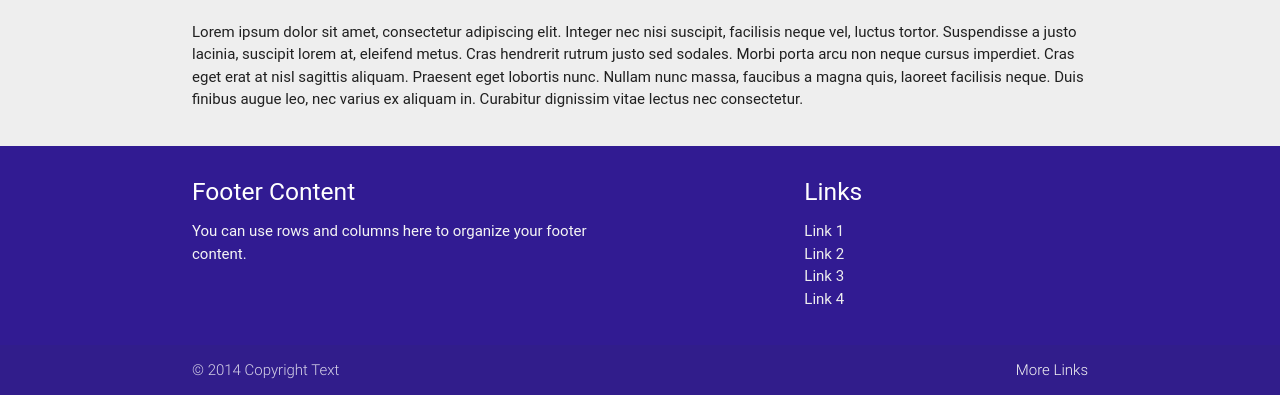
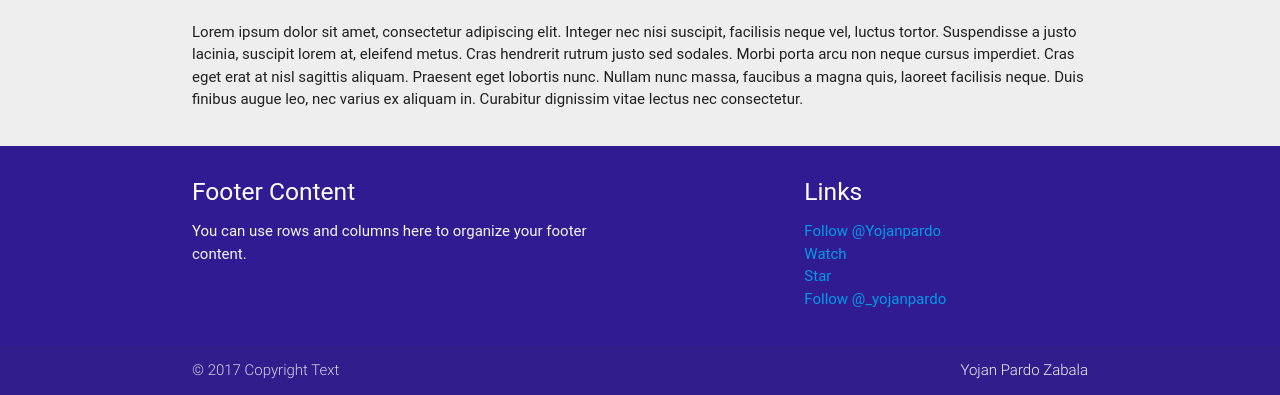
Before and after one commit to Yojanpardo/django_learning, a Django app: page / in a window 1280 px wide. Shown: the part 1620-2015 px from the top of the page. Run offline with Django 3.2, Linux system fonts and the light colour scheme; data comes from the database, SQL or seed files in the repository; some libraries are stand-ins or nearby versions; some web fonts are replaced.

Commit message:
agrego botones al footer y no hago mas porque estoy cansado :(

```diff
--- a/entradas/templates/entradas/post_list.html
+++ b/entradas/templates/entradas/post_list.html
@@ -35,8 +35,6 @@
         {%endfor%}
       </div>
     </div>
-    <script src="https://cdnjs.cloudflare.com/ajax/libs/materialize/0.98.2/js/materialize.min.js"></script>
-  </body>
     <footer class="page-footer deep-purple darken-4">
       <div class="container">
         <div class="row">
@@ -47,19 +45,32 @@
           <div class="col l4 offset-l2 s12">
             <h5 class="white-text">Links</h5>
             <ul>
-              <li><a class="grey-text text-lighten-3" href="#!">Link 1</a></li>
-              <li><a class="grey-text text-lighten-3" href="#!">Link 2</a></li>
-              <li><a class="grey-text text-lighten-3" href="#!">Link 3</a></li>
-              <li><a class="grey-text text-lighten-3" href="#!">Link 4</a></li>
+              <li><!-- Place this tag where you want the button to render. -->
+                <a class="github-button" href="https://github.com/Yojanpardo" data-size="large" data-show-count="true" aria-label="Follow @Yojanpardo on GitHub">Follow @Yojanpardo</a>
+              </li>
+              <li><!-- Place this tag where you want the button to render. -->
+                <a class="github-button" href="https://github.com/Yojanpardo/django_learning/subscription" data-size="large" data-show-count="true" aria-label="Watch Yojanpardo/django_learning on GitHub">Watch</a>
+              </li>
+              <li>
+                <!-- Place this tag where you want the button to render. -->
+                <a class="github-button" href="https://github.com/Yojanpardo/django_learning" data-size="large" data-show-count="true" aria-label="Star Yojanpardo/django_learning on GitHub">Star</a>
+              </li>
+              <li>
+                <a href="https://twitter.com/_yojanpardo" class="twitter-follow-button" data-show-count="false" data-size="large">Follow @_yojanpardo</a> <script>!function(d,s,id){var js,fjs=d.getElementsByTagName(s)[0],p=/^http:/.test(d.location)?'http':'https';if(!d.getElementById(id)){js=d.createElement(s);js.id=id;js.src=p+'://platform.twitter.com/widgets.js';fjs.parentNode.insertBefore(js,fjs);}}(document, 'script', 'twitter-wjs');</script>
+              </li>
             </ul>
           </div>
         </div>
       </div>
         <div class="footer-copyright">
           <div class="container">
-          © 2014 Copyright Text
-          <a class="grey-text text-lighten-4 right" href="#!">More Links</a>
+            © 2017 Copyright Text
+            <a class="grey-text text-lighten-4 right" href="#!">Yojan Pardo Zabala</a>
           </div>
         </div>
     </footer>
+    <script src="https://cdnjs.cloudflare.com/ajax/libs/materialize/0.98.2/js/materialize.min.js"></script>
+    <!-- Place this tag in your head or just before your close body tag. -->
+    <script async defer src="https://buttons.github.io/buttons.js"></script>
+  </body>
 </html>
```
Lines whose indentation alone changed are shown as unchanged.
